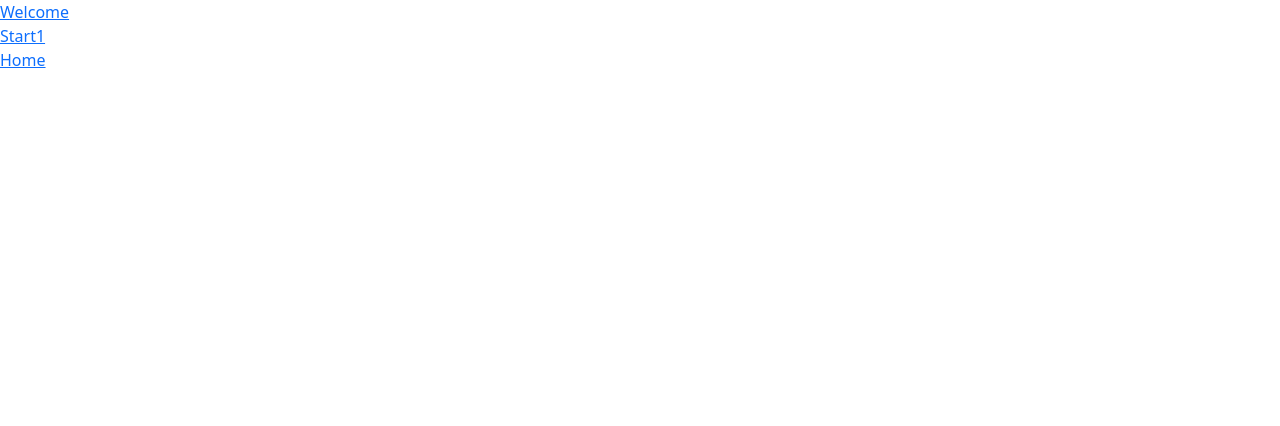
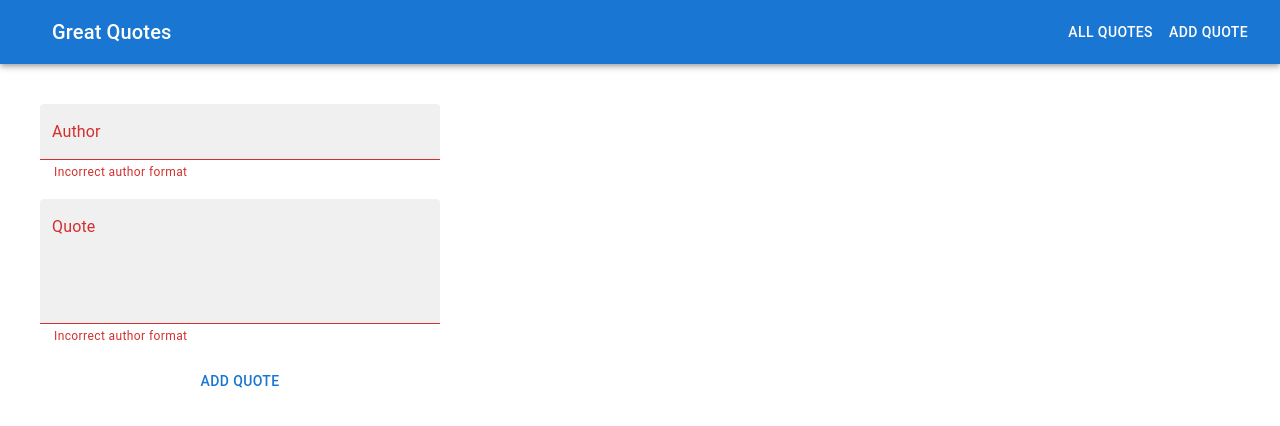
Before and after one commit to Panda-cry/learning_react, a React (Create React App) app in the folder lectures/: page /add-quote in a window 1280 px wide. Before the commit this address had no page. Shown: the top 426 px of the page. Built offline with nearby package versions, Linux system fonts and the light colour scheme.

Commit message:
course finished

```diff
--- a/lectures/package.json
+++ b/lectures/package.json
@@ -3,6 +3,11 @@
   "version": "0.1.0",
   "private": true,
   "dependencies": {
+    "@emotion/react": "^11.11.1",
+    "@emotion/styled": "^11.11.0",
+    "@mui/icons-material": "^5.14.16",
+    "@mui/material": "^5.14.17",
+    "@mui/styled-engine-sc": "^6.0.0-alpha.5",
     "@reduxjs/toolkit": "^1.9.7",
     "@testing-library/jest-dom": "^5.17.0",
     "@testing-library/react": "^13.4.0",
@@ -17,6 +22,7 @@
     "react-scripts": "^5.0.1",
     "redux": "^4.2.1",
     "redux-thunk": "^2.4.2",
+    "styled-components": "^6.1.1",
     "web-vitals": "^2.1.4"
   },
   "scripts": {
--- a/lectures/src/App.js
+++ b/lectures/src/App.js
@@ -20,10 +20,26 @@ import { Link, NavLink } from "react-router-dom";
 import Welcome from "./react-routing/wlecome";
 import Start1 from "./react-routing/started1";
 import Detailed from "./react-routing/detailed-page";
+import StartPageQoutes from "./quotes-mini-proj/starting-page";
+import QuotesRouter from "./quotes-mini-proj/quotest-routhing";
+import quotesStore from "./quotes-mini-proj/quotes-context";
 
-let init_val = false;
 function App() {
   return (
+    <React.Fragment>
+      <StartPageQoutes></StartPageQoutes>
+
+      <QuotesRouter></QuotesRouter>
+    </React.Fragment>
+  );
+}
+
+export default App;
+
+{
+  /*
+
+
     <div>
       <header>
         <NavLink to="/welcome">Welcome</NavLink>
@@ -41,13 +57,8 @@ function App() {
         ></Route>
       </Routes>
     </div>
-  );
-}
 
-export default App;
 
-{
-  /*
   const cart = useSelector((state) => state.cart);
 
   useEffect(
--- a/lectures/src/index.js
+++ b/lectures/src/index.js
@@ -9,10 +9,13 @@ import { Provider } from "react-redux";
 import store from "./redux-demo-folder/store/index";
 import cartStore from "./lecutre_17/store/cart-store-redux";
 import { BrowserRouter } from "react-router-dom";
+import quotesStore from "./quotes-mini-proj/quotes-context";
 const root = ReactDOM.createRoot(document.getElementById("root"));
 root.render(
   <BrowserRouter>
-    <App />
+    <Provider store={quotesStore}>
+      <App />
+    </Provider>
   </BrowserRouter>
 );
 //Provide from redux store={cartStore}
--- /dev/null
+++ b/lectures/src/quotes-mini-proj/QuotesItem.js
@@ -0,0 +1,27 @@
+import { ListItem, Button, Grid } from "@mui/material";
+
+function QuoteItem(props) {
+  return (
+    <ListItem id={props.id} key={props.id}>
+      <Grid container spacing={2} alignItems="center">
+        <Grid item xs={8}>
+          <div>
+            <span style={{ fontWeight: "bold" }}>{props.author}</span>
+          </div>
+        </Grid>
+        <Grid item xs={8}>
+          <div>
+            <span>{props.quote}</span>
+          </div>
+        </Grid>
+        <Grid item xs={4}>
+          <Button variant="outlined" color="primary">
+            Full Screen
+          </Button>
+        </Grid>
+      </Grid>
+    </ListItem>
+  );
+}
+
+export default QuoteItem;
--- /dev/null
+++ b/lectures/src/quotes-mini-proj/QuotesList.js
@@ -0,0 +1,48 @@
+import { Button, List, Box } from "@mui/material";
+import SortSharpIcon from "@mui/icons-material/SortSharp";
+import QuoteItem from "./QuotesItem";
+import { useSelector } from "react-redux";
+import React, { useMemo } from "react";
+const init_val = [
+  { id: 1, author: "Petar", quote: "Da" },
+  { id: 1, author: "Petar", quote: "Ne" },
+];
+
+function QuotesList(props) {
+  function sortOnClick() {
+    console.log("sorted");
+  }
+  const quotes = useMemo(() => {
+    // Unutar useMemo koristite useSelector
+    const selectedQuotes = useSelector((state) => state.quotes.quotes);
+    return selectedQuotes;
+  }, []);
+  return (
+    <div>
+      <Box>
+        <SortSharpIcon onClick={sortOnClick} />
+        <List
+          sx={{ width: "100%", maxWidth: 360, bgcolor: "background.paper" }}
+        >
+          {quotes.map((item) => (
+            <QuoteItem
+              key={item.id}
+              id={item.id}
+              author={item.author}
+              quote={item.quote}
+            ></QuoteItem>
+          ))}
+        </List>
+      </Box>
+    </div>
+  );
+}
+
+export default QuotesList;
+{
+  /*Ovde je problem
+to sto kada se udri ruta
+renderuje se ceo app ponovo
+pa bi mozda bilo zgodno iz baze da se povlace elementi :D
+ */
+}
--- /dev/null
+++ b/lectures/src/quotes-mini-proj/add-quote.js
@@ -0,0 +1,94 @@
+import { Button, Box, FormControl, TextField, Stack } from "@mui/material";
+import { useState } from "react";
+import { quoteActions } from "./quotes-context";
+import { useDispatch, useSelector } from "react-redux";
+
+function AddQuote() {
+  const [author, setAuthor] = useState("");
+  const [authorIsValid, setAuthorIsValid] = useState(false);
+  const [quote, setQuote] = useState("");
+  const [quoteIsValid, setQuoteIsValid] = useState(false);
+  const dispatch = useDispatch();
+  function formSubmitHandler(event) {
+    event.preventDefault();
+    if (authorIsValid && quoteIsValid) {
+      let id = Math.floor(Math.random() * 100);
+      dispatch(quoteActions.addQuote({ id, author, quote }));
+    }
+  }
+
+  function authorOnChangeHandler(event) {
+    let author = event.target.value.trim();
+    setAuthor(author);
+  }
+
+  function quoteOnChangeHandler(event) {
+    let quote = event.target.value.trim();
+    setQuote(quote);
+  }
+
+  function onBlurAuthorHandler(event) {
+    let author = event.target.value.trim();
+    if (author.length === 0) {
+      setAuthorIsValid(false);
+      return;
+    }
+    setAuthorIsValid(true);
+    setAuthor(author);
+  }
+  function onBlurQuoteHandler(event) {
+    let quote = event.target.value.trim();
+    if (quote.length === 0) {
+      setQuoteIsValid(false);
+      return;
+    }
+    setQuoteIsValid(true);
+    setQuote(quote);
+  }
+  return (
+    <div>
+      <Stack
+        maxWidth={400}
+        component="form"
+        spacing={2}
+        margin={5}
+        alignItems="center"
+      >
+        <FormControl fullWidth>
+          <TextField
+            error={!authorIsValid}
+            label="Author"
+            variant="filled"
+            value={author}
+            rows={3}
+            color=""
+            onBlur={onBlurAuthorHandler}
+            onChange={authorOnChangeHandler}
+            helperText={!authorIsValid ? "Incorrect author format" : ""}
+          />
+        </FormControl>
+        <FormControl fullWidth>
+          <TextField
+            error={!quoteIsValid}
+            value={quote}
+            multiline
+            rows={4}
+            label="Quote"
+            variant="filled"
+            color=""
+            helperText={!quoteIsValid ? "Incorrect author format" : ""}
+            onChange={quoteOnChangeHandler}
+            onBlur={onBlurQuoteHandler}
+          />
+        </FormControl>
+        <FormControl fullWidth>
+          <Button type="submit" onClick={formSubmitHandler}>
+            Add Quote
+          </Button>
+        </FormControl>
+      </Stack>
+    </div>
+  );
+}
+
+export default AddQuote;
--- /dev/null
+++ b/lectures/src/quotes-mini-proj/quotes-context.js
@@ -0,0 +1,22 @@
+import { createSlice, configureStore } from "@reduxjs/toolkit";
+
+const initialState = {
+  quotes: [],
+};
+
+const quoteSlice = createSlice({
+  name: "quote",
+  initialState,
+  reducers: {
+    addQuote(state, action) {
+      state.quotes.push(action.payload);
+      console.log(state.quotes.length);
+    },
+  },
+});
+
+const quotesStore = configureStore({
+  reducer: { quotes: quoteSlice.reducer },
+});
+export const quoteActions = quoteSlice.actions;
+export default quotesStore;
--- /dev/null
+++ b/lectures/src/quotes-mini-proj/quotest-routhing.js
@@ -0,0 +1,18 @@
+import { Routes, Route } from "react-router";
+import AddQuote from "./add-quote";
+import QuotesList from "./QuotesList";
+
+function QuotesRouter() {
+  return (
+    <div>
+      <Routes>
+        <Route path="/welcome" element={<QuotesList></QuotesList>}></Route>
+        <Route path="/add-quote" element={<AddQuote></AddQuote>}></Route>
+        <Route path="/all-quotes" element={<QuotesList></QuotesList>}></Route>
+        <Route path="/detailed/:anything" element={<div>Detailed</div>}></Route>
+      </Routes>
+    </div>
+  );
+}
+
+export default QuotesRouter;
--- /dev/null
+++ b/lectures/src/quotes-mini-proj/starting-page.js
@@ -0,0 +1,61 @@
+import * as React from "react";
+import AppBar from "@mui/material/AppBar";
+import Box from "@mui/material/Box";
+import Toolbar from "@mui/material/Toolbar";
+import Typography from "@mui/material/Typography";
+import Button from "@mui/material/Button";
+import IconButton from "@mui/material/IconButton";
+import { Router } from "react-router";
+
+import Link from "@mui/material/Link";
+import QuotesList from "./QuotesList";
+import AddQuote from "./add-quote";
+
+function StartPageQoutes(props) {
+  return (
+    <div>
+      <Box sx={{ flexGrow: 1 }}>
+        <AppBar position="static">
+          <Toolbar>
+            <IconButton
+              size="large"
+              edge="start"
+              color="inherit"
+              aria-label="menu"
+              sx={{ mr: 2 }}
+            ></IconButton>
+            <Typography variant="h6" component="div" sx={{ flexGrow: 1 }}>
+              <Link href="welcome" underline="none" color="inherit">
+                Great Quotes
+              </Link>
+            </Typography>
+            <Button color="inherit">
+              <Link href="all-quotes" underline="none" color="inherit">
+                All Quotes
+              </Link>
+            </Button>
+            <Button color="inherit">
+              {" "}
+              <Link href="add-quote" underline="none" color="inherit">
+                Add Quote
+              </Link>
+            </Button>
+          </Toolbar>
+        </AppBar>
+      </Box>
+    </div>
+  );
+}
+
+export default StartPageQoutes;
+
+{
+  /*
+    Kada se radi rutiranje onda se renderuje izgleda sve ponovo i postavlja se vrednost na []
+    i onda uvek imam praznu listu :D
+
+
+
+
+    */
+}
```
Also changed, not shown: 1 other file (tests, documents, lock files or other folders).
